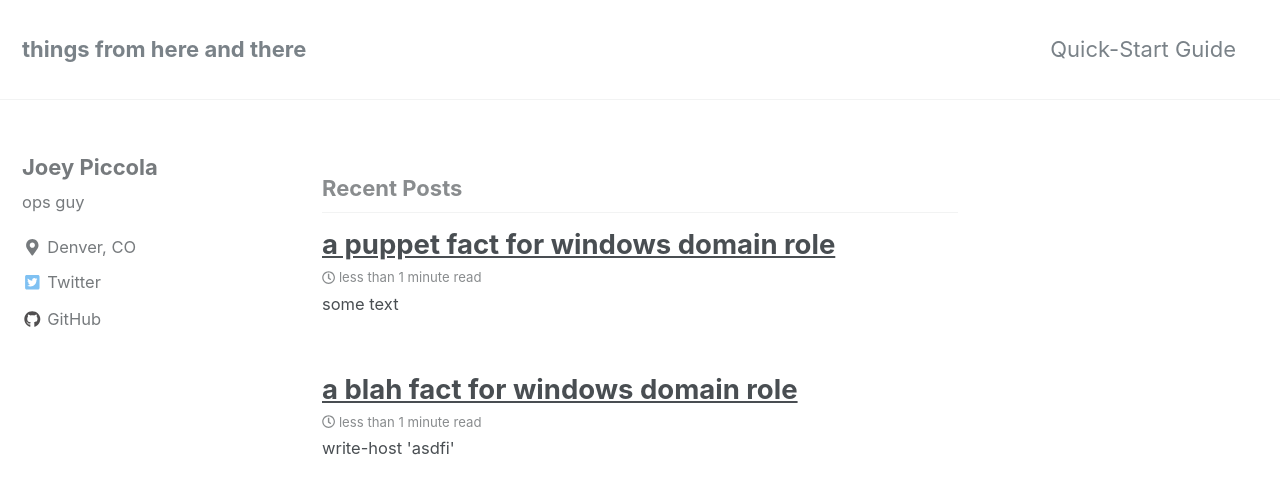
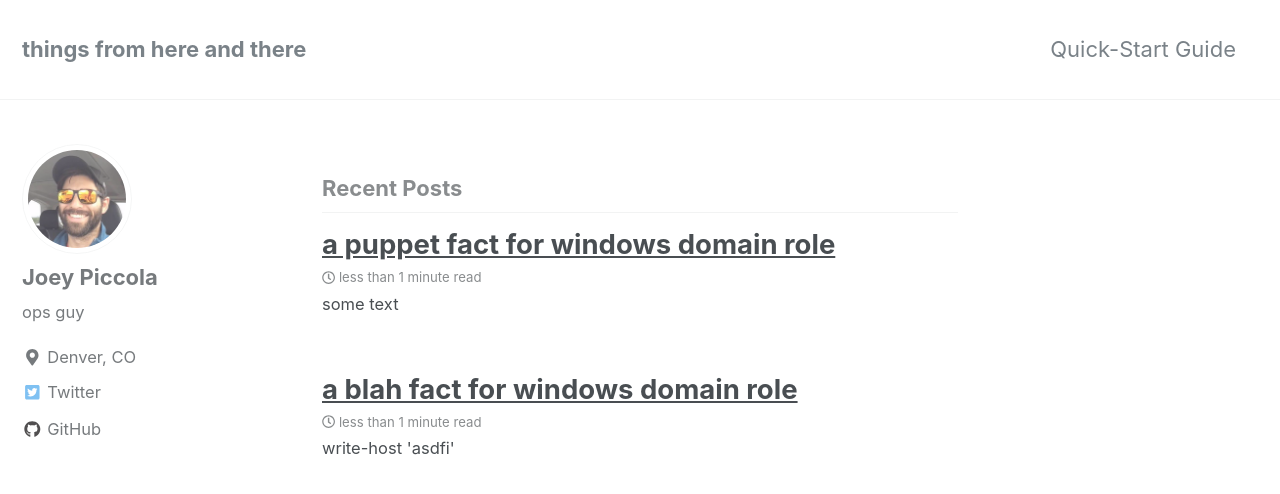
Before and after one commit to joeypiccola/joeypiccola.github.io, a Jekyll site: the page built from index.html, in a window 1280 px wide and 900 px high. Shown: the top 494 px of the window. Built offline with Jekyll 4.4.1, drawn with Linux system fonts in a browser that asks for light colours; nearby versions of some CDN libraries; the list of posts is cut into pages by our own code.

Commit message:
add pro pic

```diff
--- a/_config.yml
+++ b/_config.yml
@@ -101,7 +101,7 @@ analytics:
 # Site Author
 author:
   name             : "Joey Piccola"
-  avatar           : # path of avatar image, e.g. "/assets/images/bio-photo.jpg"
+  avatar           : "/assets/images/avatar_200x200.jpg" # path of avatar image, e.g. "/assets/images/bio-photo.jpg"
   bio              : "ops guy"
   location         : "Denver, CO"
   email            :
```
Also changed, not shown: assets/images/avatar_200x200.jpg (added).
